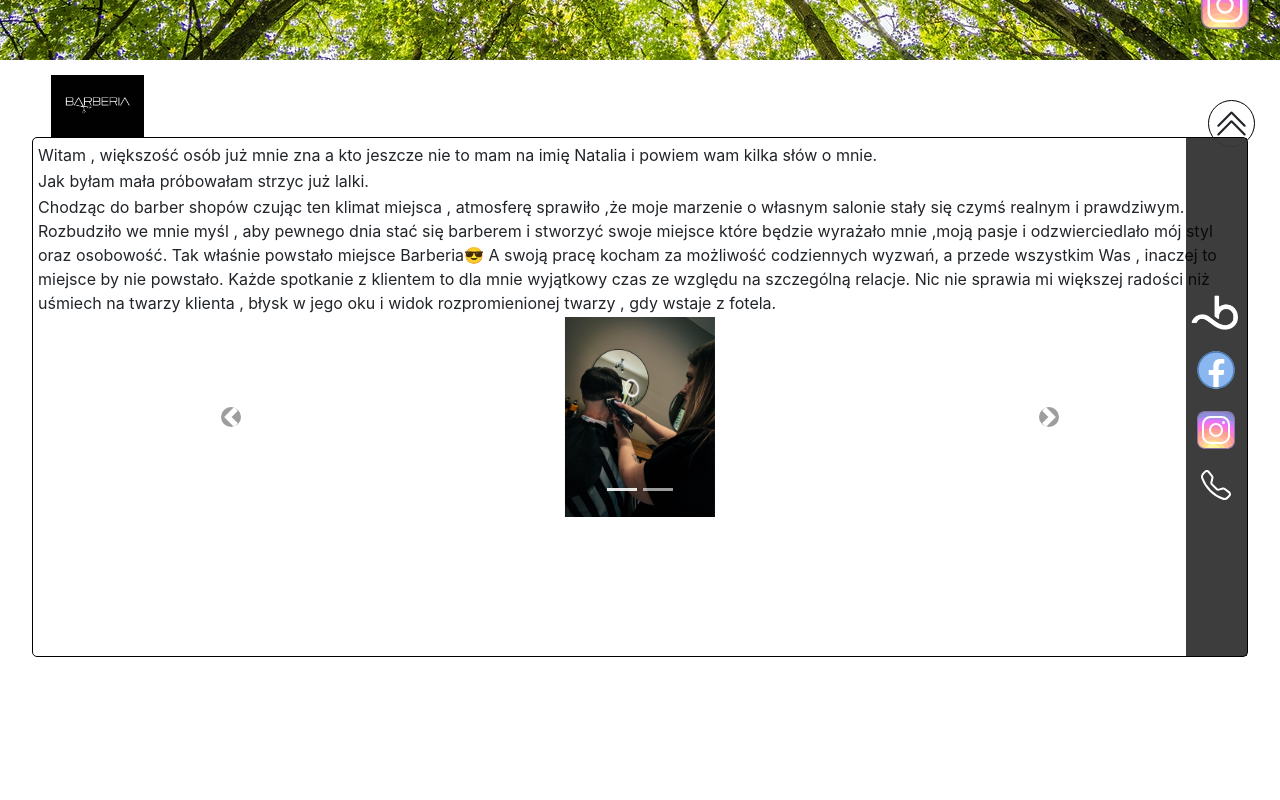
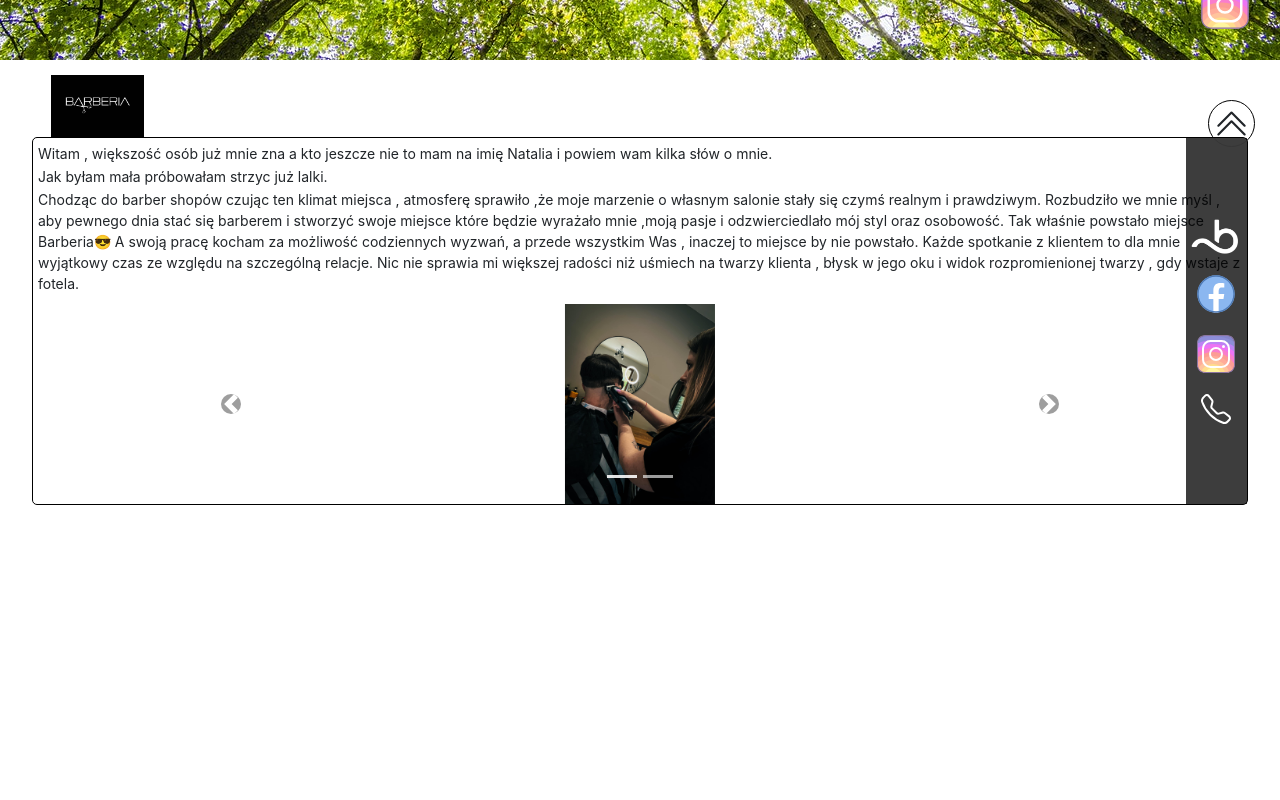
Before and after one commit to wojciecholejnik/zielony-gaj, an Angular app: page / in a window 1280 px wide. Shown: the part 740-1540 px from the top of the page. Built offline with nearby package versions, Linux system fonts and the light colour scheme.

Commit message:
content view styling change

```diff
--- a/src/app/barberia-about/barberia-about.component.scss
+++ b/src/app/barberia-about/barberia-about.component.scss
@@ -71,13 +71,14 @@
 
 .content {
     width: 95%;
-    height: 65%;
+    max-height: 65%;
     border-radius: 5px;
     border: 1px solid black;
     background: #ffffffde;
     position: relative;
     @include xs {
-        height: 80%;
+        max-height: 80%;
+        padding-bottom: 65px;
     }
 
     .description {
@@ -85,6 +86,7 @@
 
         p {
             margin-bottom: 2px;
+            font-size: 14px;
         }
     }
 }
--- a/src/styles.scss
+++ b/src/styles.scss
@@ -32,6 +32,7 @@ body > app-root > div:nth-child(2) > app-barberia-about > div > div.content > di
     width: 80%;
     height: 200px;
     margin:0 auto;
+    margin-top: 10px !important;
 
     img {
         display: block;
```
